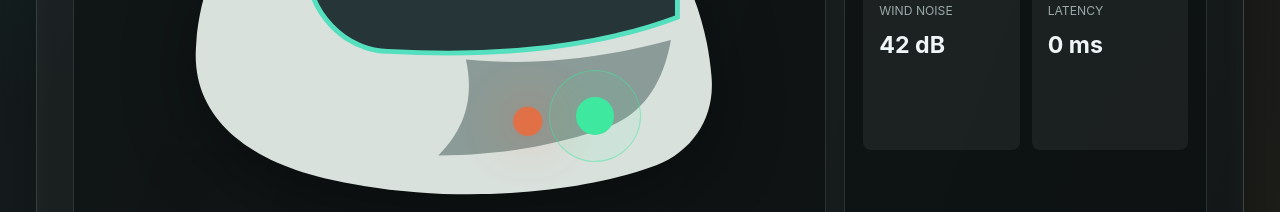
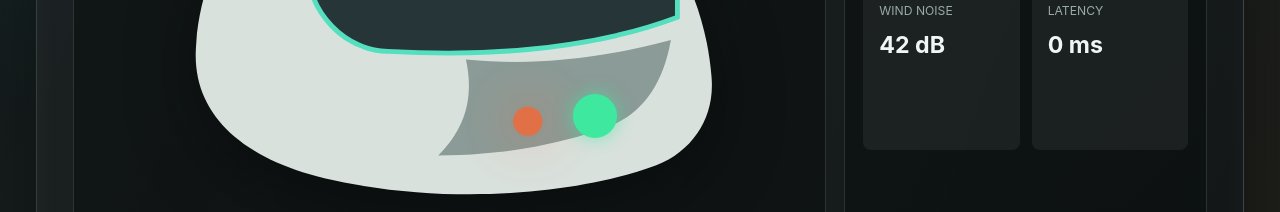
Before and after one commit to HenryCooper86/Max, a React (Vite) app: page / in a window 1280 px wide. Shown: the part 466-678 px from the top of the page. Built offline with nearby package versions, Linux system fonts and the light colour scheme.

Commit message:
Refine green LED indicator

```diff
--- a/src/styles.css
+++ b/src/styles.css
@@ -172,18 +172,16 @@ h2 {
   bottom: 16%;
   width: clamp(54px, 8vw, 92px);
   aspect-ratio: 1;
-  border: 1px solid rgba(62, 232, 159, 0.5);
-  border-radius: 50%;
   display: grid;
   place-items: center;
-  background: rgba(62, 232, 159, 0.07);
 }
 
 .voiceCore span {
-  width: 42%;
+  width: 48%;
   aspect-ratio: 1;
   border-radius: 50%;
   background: #3ee89f;
+  box-shadow: 0 0 18px rgba(62, 232, 159, 0.64);
 }
 
 .helmetVisual.online .voiceCore span {
@@ -191,7 +189,7 @@ h2 {
 }
 
 .voiceCore.active {
-  animation: pulse 1.15s infinite ease-in-out;
+  animation: none;
 }
 
 @keyframes redBlink {
```
Also changed, not shown: 1 other file (tests, documents, lock files or other folders).
